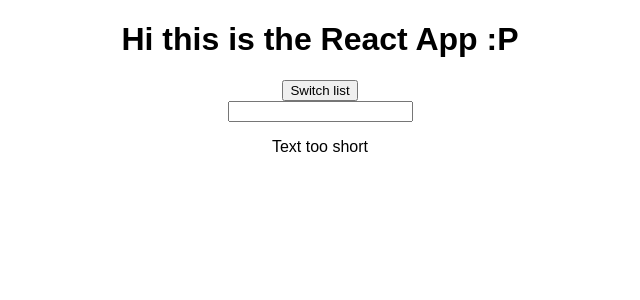
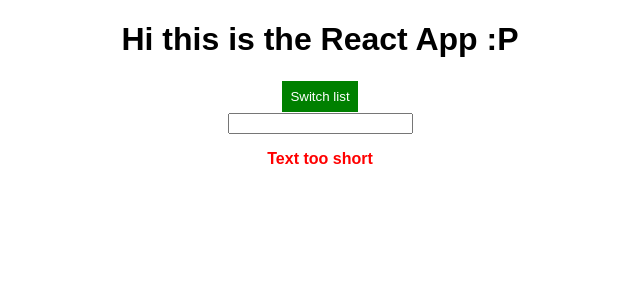
Before and after one commit to ZosiaSub/react-complete-exercices, a React (Create React App) app: page / in a window 1280 px wide. Shown: the top 300 px of the page, without its empty margins (320-960 px from the left). Built offline with nearby package versions, Linux system fonts and the light colour scheme.

Commit message:
Add Radium css example

```diff
--- a/package.json
+++ b/package.json
@@ -3,6 +3,7 @@
   "version": "0.1.0",
   "private": true,
   "dependencies": {
+    "radium": "^0.24.1",
     "react": "^16.4.1",
     "react-dom": "^16.4.1",
     "react-scripts": "1.1.4"
--- a/src/App.css
+++ b/src/App.css
@@ -1,3 +1,13 @@
 .App {
   text-align: center;
 }
+
+.red {
+  color: red;
+  font-weight: bold;
+}
+
+.blue {
+  color: blue;
+  font-weight: bolder;
+}
--- a/src/App.js
+++ b/src/App.js
@@ -3,6 +3,7 @@
 import ValidationComponent from './components/ValidationComponent';
 import CharComponent from './components/CharComponent';
 import './App.css';
+import Radium from 'radium';
 
 
 class App extends Component {
@@ -20,7 +21,7 @@
   writeName = (event, id) => {
       const personIndex = this.state.persons.findIndex( p => {
           return p.id === id;
-      })
+      });
       const value = event.target.value;
       const persons = [ ...this.state.persons ];
       persons[personIndex].name = value;
@@ -39,12 +40,12 @@
   };
 
   deleteCharacterFromWord = (index) => {
-    const word = this.state.word
+    const word = this.state.word;
     const arr = word.split('');
     arr.splice(index, 1);
     const newWord = arr.join('');
     this.setState({ word: newWord });
-  }
+  };
 
   textHandler = (event) => {
     const value = event.target.value;
@@ -61,12 +62,34 @@
 
   render() {
 
+    const style = {
+      backgroundColor: 'green',
+      color: 'white',
+      border: '1px solid white',
+      padding: '8px',
+      cursor: 'pointer',
+      ':hover': {
+          backgroundColor: 'lightgreen',
+          color: 'darkgreen',
+          fontSize: '18px'
+      }
+    };
+
+    const classes = [];
+    if (this.state.length < 5) {
+        classes.push('red');
+    }
+    if (this.state.length >=5 ) {
+        classes.push('blue');
+    }
+
     return (
       <div className="App">
 
         <h1>Hi this is the React App :P</h1>
         <button
-        onClick={this.personListHandler}>
+            style={style}
+            onClick={this.personListHandler}>
         Switch list
         </button>
         <div>
@@ -82,7 +105,10 @@
               onChange={(event) => this.textHandler(event)}
               value={this.state.word}
           />
-          <ValidationComponent text={this.checkLength()} />
+          <ValidationComponent
+              style={classes}
+              text={this.checkLength()}
+          />
           <div>
             { this.wordToArray().map( (c, index) =>
                 <CharComponent
@@ -98,4 +124,4 @@
   }
 }
 
-export default App;
+export default Radium(App);
--- a/src/components/ValidationComponent.js
+++ b/src/components/ValidationComponent.js
@@ -3,8 +3,8 @@
 
 const validationComponent = (props) => {
     return (
-        <div className="validationComponent">
-            <p>{props.text}</p>
+        <div>
+            <p className={props.style}>{props.text}</p>
         </div>
     )
 };
```
